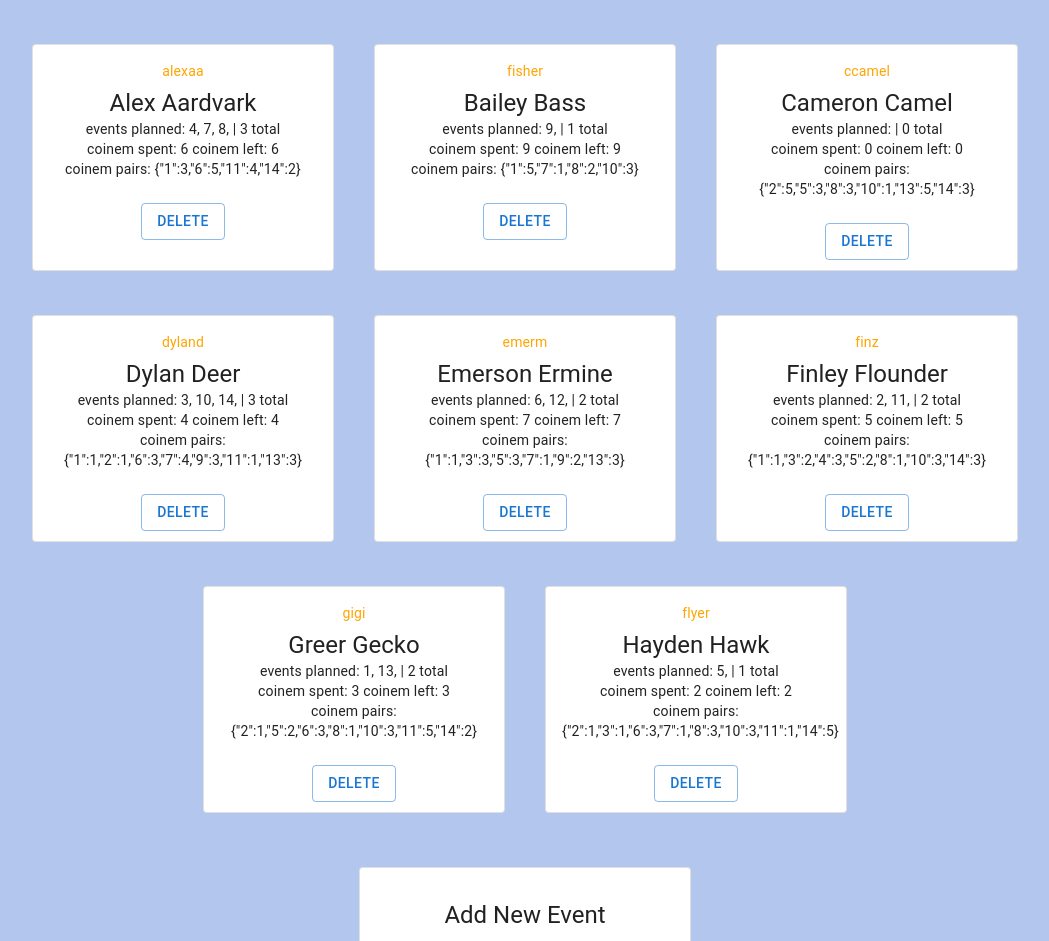
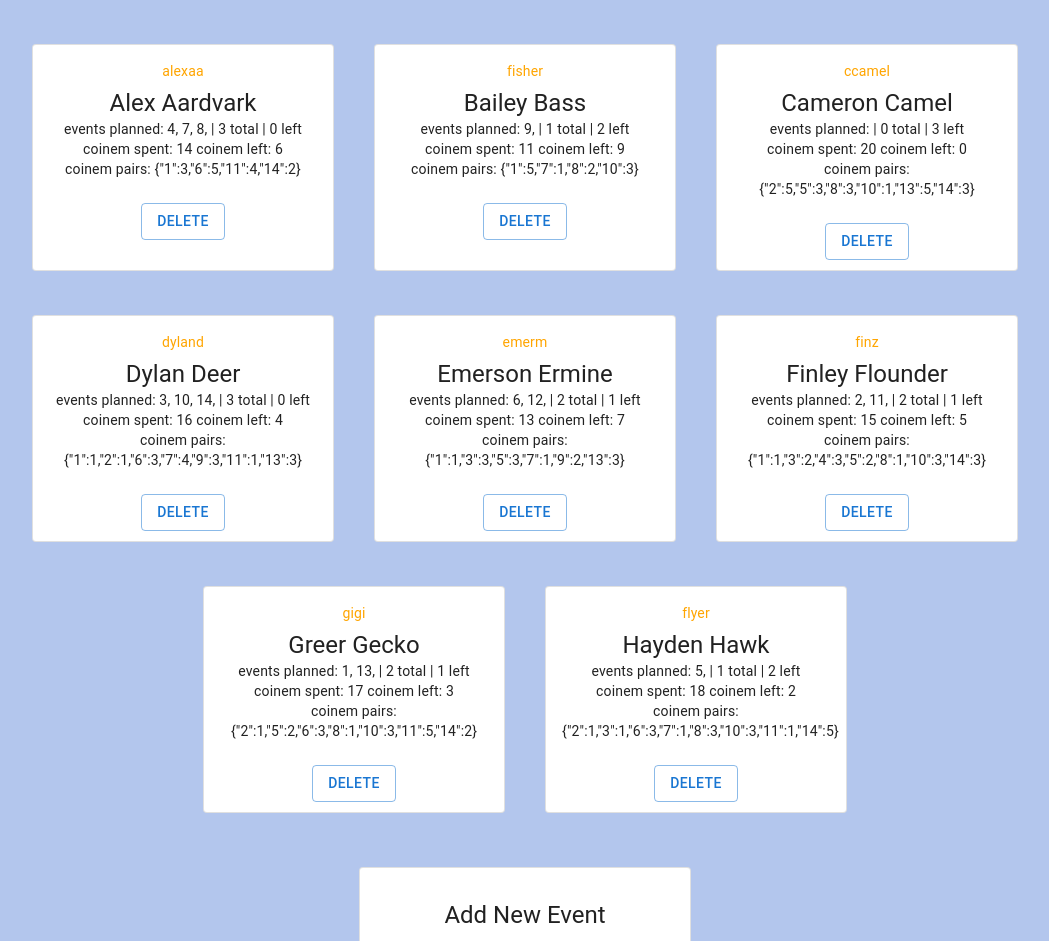
Before and after one commit to selinaes/React-WebApp, a React (Create React App) app: page / in a window 1280 px wide. Shown: the part 1501-2442 px from the top of the page, without its empty margins (115-1164 px from the left). Built offline with nearby package versions, Linux system fonts and the light colour scheme.

Commit message:
fix bug on coinem left, add events left

```diff
--- a/src/Components/PeoplePage.js
+++ b/src/Components/PeoplePage.js
@@ -157,7 +157,7 @@ import Profile from "./Profile";
       this.onAddUser = this.onAddUser.bind(this);
       this.onDeleteUser = this.onDeleteUser.bind(this);
       this.onSwitch = this.onSwitch.bind(this);
-      this.calculateEventCoinem = this.calculateEventCoinem.bind(this);
+      // this.calculateEventCoinem = this.calculateEventCoinem.bind(this);
       this.remainingCoinem = this.remainingCoinem.bind(this);
 
     }
@@ -182,10 +182,10 @@ import Profile from "./Profile";
       return this.props.MAX_COINEM - this.calculateUserCoinem(member)
     }
 
-    calculateEventCoinem(uid) {
-      // from list of members, select member with username, then get their coinem list and add key values
+    // remainingEvents(member) {
+    //   // from list of members, select member with username, then get their coinem list and add key values
 
-    }
+    // }
 
     render() {
       return (
@@ -201,7 +201,8 @@ import Profile from "./Profile";
               events={this.props.events}
               coinemSpent = { this.calculateUserCoinem(member)}
               coinemLeft= {this.remainingCoinem(member)}
-              onDelete={() => this.onDeleteUser(member.username)}/>
+              onDelete={() => this.onDeleteUser(member.username)}
+              MAX_EVENTS = {this.props.MAX_EVENTS}/>
             ))}
           </div>
         </div>
--- a/src/Components/Profile.js
+++ b/src/Components/Profile.js
@@ -16,7 +16,8 @@ const Profile = props => (
     <Typography variant="body2">
       events planned: { (props.events.filter(event => event.planner === props.member.username)).map(event => <span>{event.uid}, </span>)}
       | { Object.values(props.events.filter(event => event.planner === props.member.username)).length } total
-      <br/> coinem spent: {props.coinemLeft} coinem left: {props.coinemLeft}
+      | { (parseInt(props.MAX_EVENTS)) - (parseInt(Object.values(props.events.filter(event => event.planner === props.member.username)).length)) } left
+      <br/> coinem spent: {props.coinemSpent} coinem left: {props.coinemLeft}
       <br/> coinem pairs: { JSON.stringify(props.member.coinem)}
     </Typography>
 
```
